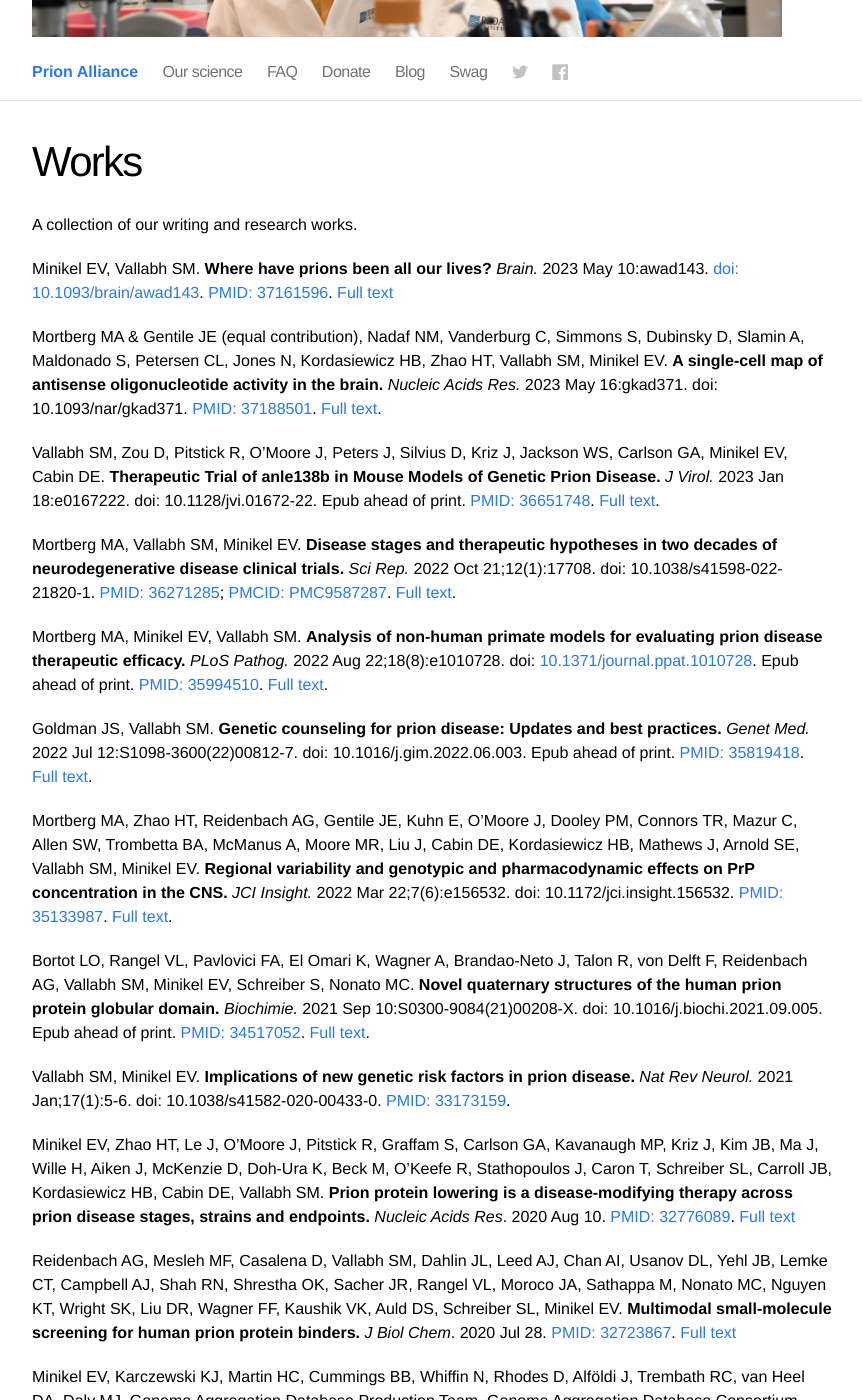
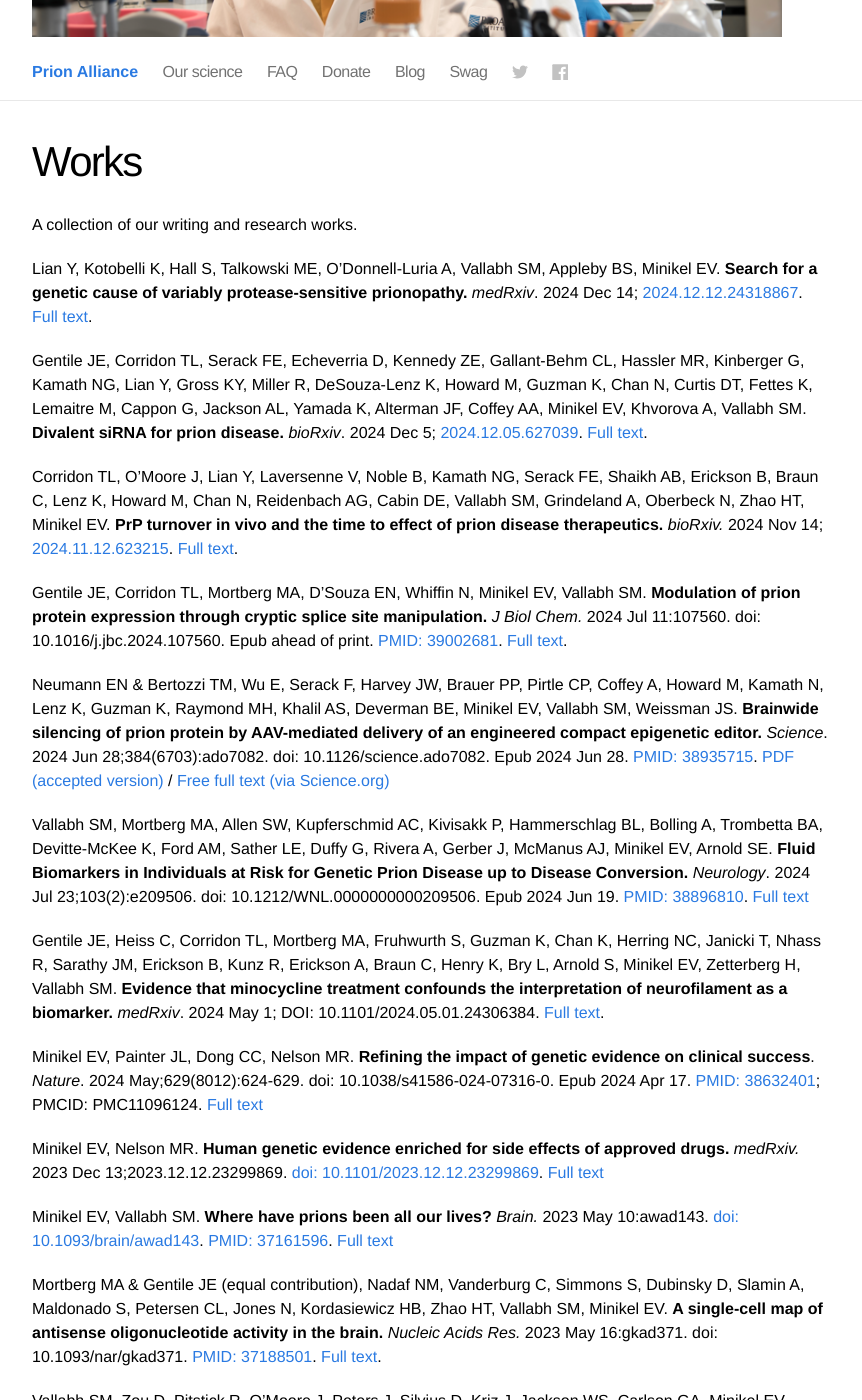
Before and after one commit to ericminikel/prionalliance, a Jekyll site: the page built from works.md, in a window 1280 px wide and 1400 px high, scrolled down 218 px. Shown: the whole window, without its empty margins (208-1070 px from the left). Built offline with Jekyll 4.4.1, drawn with Linux system fonts in a browser that asks for light colours.

```diff
--- a/works.md
+++ b/works.md
@@ -5,6 +5,25 @@ permalink: /works/
 ---
 
 A collection of our writing and research works.
+
+
+Lian Y, Kotobelli K, Hall S, Talkowski ME, O’Donnell-Luria A, Vallabh SM, Appleby BS, Minikel EV. **Search for a genetic cause of variably protease-sensitive prionopathy.** _medRxiv_. 2024 Dec 14; [2024.12.12.24318867](https://doi.org/10.1101/2024.12.12.24318867). [Full text](/works/lian-2024-search-for-a-genetic-cause-of-vpspr.pdf).
+
+Gentile JE, Corridon TL, Serack FE, Echeverria D, Kennedy ZE, Gallant-Behm CL, Hassler MR, Kinberger G, Kamath NG, Lian Y, Gross KY, Miller R, DeSouza-Lenz K, Howard M, Guzman K, Chan N, Curtis DT, Fettes K, Lemaitre M, Cappon G, Jackson AL, Yamada K, Alterman JF, Coffey AA, Minikel EV, Khvorova A, Vallabh SM. **Divalent siRNA for prion disease.** _bioRxiv_. 2024 Dec 5; [2024.12.05.627039](https://doi.org/10.1101/2024.12.05.627039). [Full text](/works/gentile-2024-divalent-sirna-for-prion-disease-biorxiv-v1.pdf).
+
+Corridon TL, O’Moore J, Lian Y, Laversenne V, Noble B, Kamath NG, Serack FE, Shaikh AB, Erickson B, Braun C, Lenz K, Howard M, Chan N, Reidenbach AG, Cabin DE, Vallabh SM, Grindeland A, Oberbeck N, Zhao HT, Minikel EV. **PrP turnover in vivo and the time to effect of prion disease therapeutics.** _bioRxiv._ 2024 Nov 14; [2024.11.12.623215](https://doi.org/10.1101/2024.11.12.623215). [Full text](/works/corridon-2024-prp-turnover-in-vivo.pdf).
+
+Gentile JE, Corridon TL, Mortberg MA, D'Souza EN, Whiffin N, Minikel EV, Vallabh SM. **Modulation of prion protein expression through cryptic splice site manipulation.** _J Biol Chem._ 2024 Jul 11:107560. doi: 10.1016/j.jbc.2024.107560. Epub ahead of print. [PMID: 39002681](https://pubmed.ncbi.nlm.nih.gov/39002681/). [Full text](/works/gentile-2024-modulation-of-prion-protein-expression-through-cryptic-splice-site.pdf).
+
+Neumann EN & Bertozzi TM, Wu E, Serack F, Harvey JW, Brauer PP, Pirtle CP, Coffey A, Howard M, Kamath N, Lenz K, Guzman K, Raymond MH, Khalil AS, Deverman BE, Minikel EV, Vallabh SM, Weissman JS. **Brainwide silencing of prion protein by AAV-mediated delivery of an engineered compact epigenetic editor.** _Science_. 2024 Jun 28;384(6703):ado7082. doi: 10.1126/science.ado7082. Epub 2024 Jun 28. [PMID: 38935715](https://pubmed.ncbi.nlm.nih.gov/38935715/). [PDF (accepted version)](/works/neumann-bertozzi-2024-charm-accepted-version.pdf) / [Free full text (via Science.org)](https://www.science.org/stoken/author-tokens/ST-1960/full)
+
+Vallabh SM, Mortberg MA, Allen SW, Kupferschmid AC, Kivisakk P, Hammerschlag BL, Bolling A, Trombetta BA, Devitte-McKee K, Ford AM, Sather LE, Duffy G, Rivera A, Gerber J, McManus AJ, Minikel EV, Arnold SE. **Fluid Biomarkers in Individuals at Risk for Genetic Prion Disease up to Disease Conversion.** _Neurology_. 2024 Jul 23;103(2):e209506. doi: 10.1212/WNL.0000000000209506. Epub 2024 Jun 19. [PMID: 38896810](https://pubmed.ncbi.nlm.nih.gov/38896810/). [Full text](/works/vallabh-2024-fluid-biomarkers-with-supplement.pdf)
+
+Gentile JE, Heiss C, Corridon TL, Mortberg MA, Fruhwurth S, Guzman K, Chan K, Herring NC, Janicki T, Nhass R, Sarathy JM, Erickson B, Kunz R, Erickson A, Braun C, Henry K, Bry L, Arnold S, Minikel EV, Zetterberg H, Vallabh SM. **Evidence that minocycline treatment confounds the interpretation of neurofilament as a biomarker.** _medRxiv_. 2024 May 1; DOI: 10.1101/2024.05.01.24306384. [Full text](/works/gentile-2024-evidence-that-minocycline.pdf).
+
+Minikel EV, Painter JL, Dong CC, Nelson MR. **Refining the impact of genetic evidence on clinical success**. _Nature_. 2024 May;629(8012):624-629. doi: 10.1038/s41586-024-07316-0. Epub 2024 Apr 17. [PMID: 38632401](https://pubmed.ncbi.nlm.nih.gov/38632401/); PMCID: PMC11096124. [Full text](/works/minikel-2024-refining-the-impact-of-genetic-evidence-on-clinical-success.pdf)
+
+Minikel EV, Nelson MR. **Human genetic evidence enriched for side effects of approved drugs.** _medRxiv._ 2023 Dec 13;2023.12.12.23299869. [doi: 10.1101/2023.12.12.23299869](https://doi.org/10.1101/2023.12.12.23299869). [Full text](/works/minikel-nelson-2023-human-genetic-evidence-enriched-for-side-effects.pdf)
 
 Minikel EV, Vallabh SM. **Where have prions been all our lives?** _Brain._ 2023 May 10:awad143. [doi: 10.1093/brain/awad143](https://doi.org/10.1093/brain/awad143). [PMID: 37161596](https://pubmed.ncbi.nlm.nih.gov/37161596/). [Full text](/works/minikel-vallabh-2023-where-have-prions-been-submitted-version.pdf)
 
```
Also changed, not shown: our-science.md (+4 -1 lines), 7 other files.
